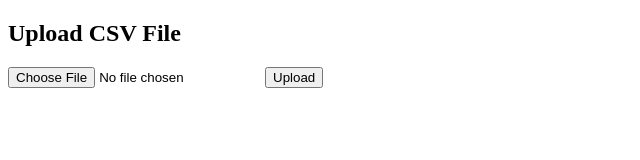
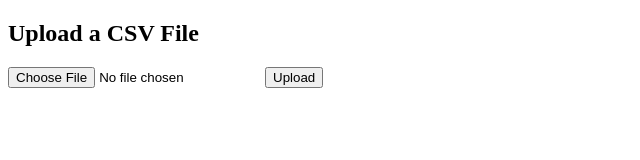
Before and after one commit to jkaminsky2/Data_Marketplace_Blockchain, a plain HTML site: page index.html in a window 1280 px wide. Shown: the full height of the page, 0-640 px from the left. Drawn offline with Linux system fonts and the light colour scheme.

Commit message:
Update index.html

```diff
--- a/index.html
+++ b/index.html
@@ -7,10 +7,10 @@
 <head>
     <meta charset="UTF-8">
     <meta name="viewport" content="width=device-width, initial-scale=1.0">
-    <title>Upload a CSV</title>
+    <title>Upload CSV</title>
 </head>
 <body>
-    <h2>Upload CSV File</h2>
+    <h2>Upload a CSV File</h2>
     <form id="uploadForm" enctype="multipart/form-data">
         <input type="file" id="fileInput" name="file" accept=".csv" required />
         <button type="submit">Upload</button>
```
